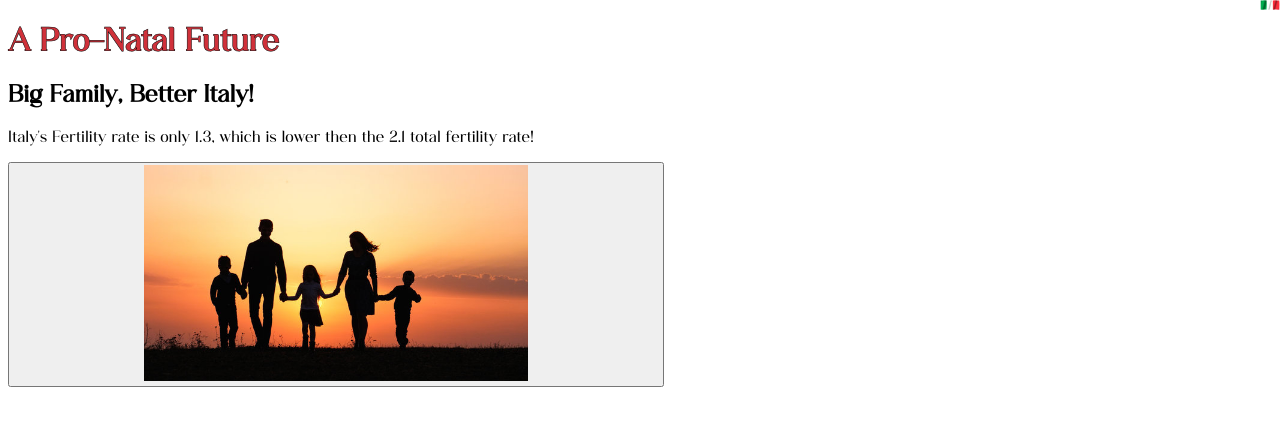
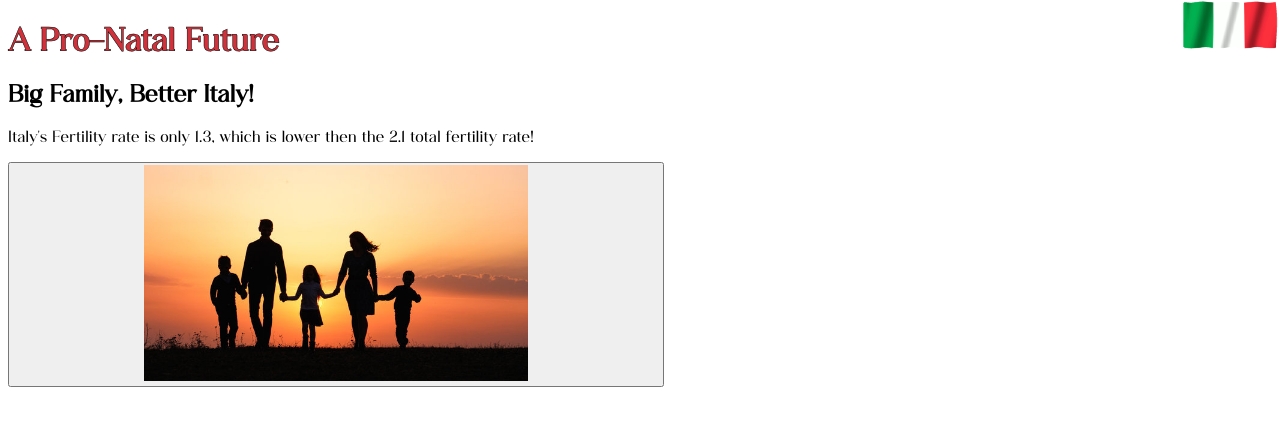
Before and after one commit to hallow-ween/schoolproject, a plain HTML site: page index.html in a window 1280 px wide. Drawn offline with Linux system fonts and the light colour scheme.

Commit message:
Update styles.css

```diff
--- a/styles.css
+++ b/styles.css
@@ -33,7 +33,7 @@ width: 60%;
 position: absolute;
 top: 0px;
 right: 0px;
-height: 10px;
-width: 20px;
+height: 50px;
+width: 100px;
 
 }
```
